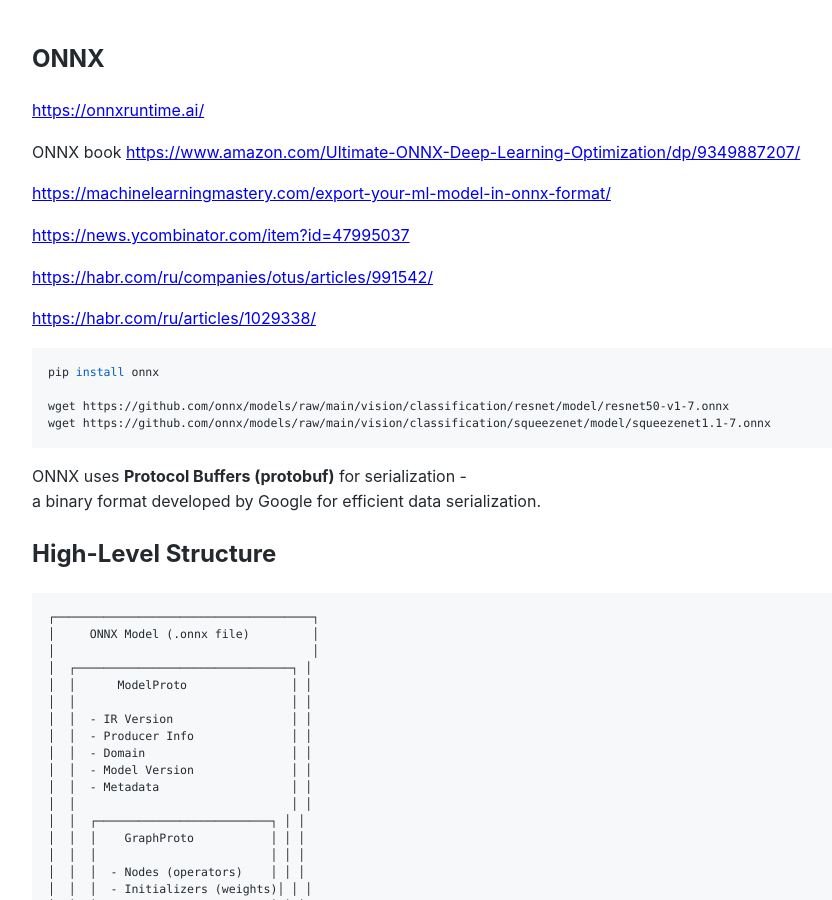
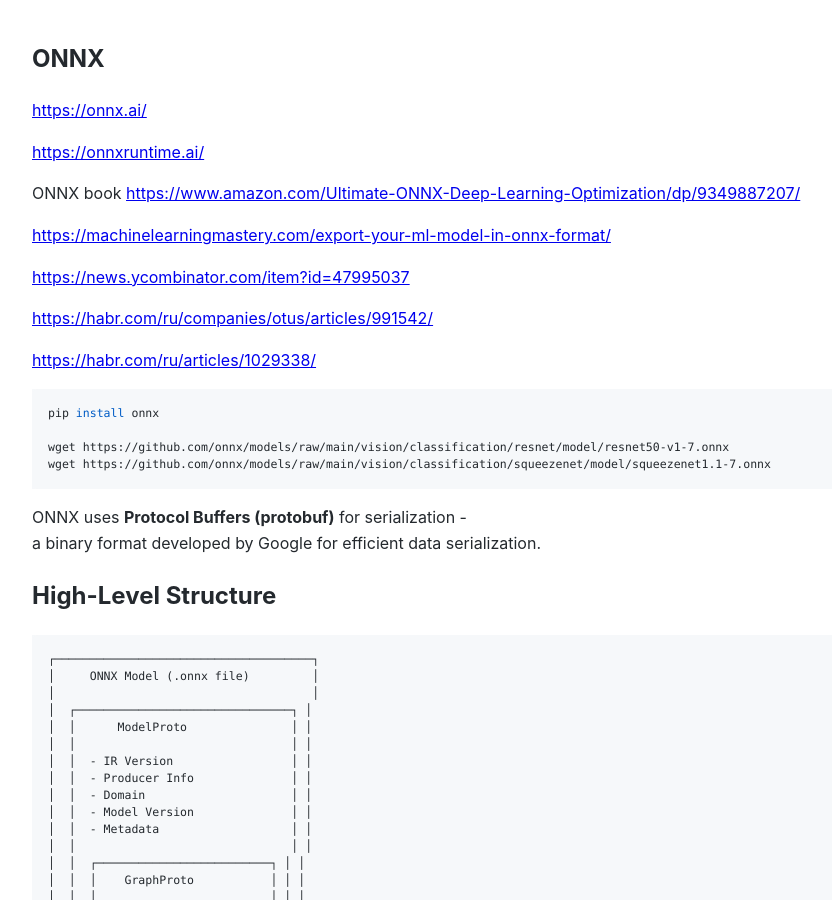
Before and after one commit to Michael-Lubinsky/michael-lubinsky.github.com, a Jekyll site: the page built from ml/onnx.md, in a window 1280 px wide and 900 px high. Shown: the whole window, without its empty margins (158-990 px from the left). Built offline with Jekyll 4.4.1, drawn with Linux system fonts in a browser that asks for light colours; our own code applies the rules of GitHub Pages for plain Markdown files.

Commit message:
Update onnx.md

```diff
--- a/ml/onnx.md
+++ b/ml/onnx.md
@@ -1,4 +1,6 @@
 ## ONNX
+
+<https://onnx.ai/>
 
 <https://onnxruntime.ai/>
 
```
